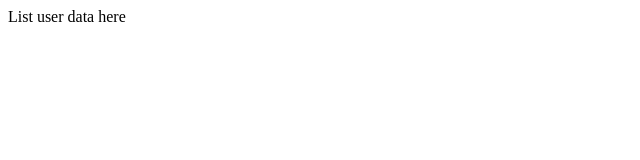
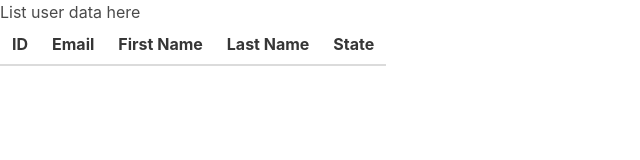
Before and after one commit to quentinikeno/Springboard-SEC-Unit-49.3-Yodlr-Challenge, a website: page public/admin.html in a window 1280 px wide. Shown: the whole page, without its empty margins (0-640 px from the left). Drawn offline with nearby package versions, Linux system fonts and the light colour scheme.

Commit message:
Create table to display data.

```diff
--- a/public/admin.html
+++ b/public/admin.html
@@ -2,11 +2,28 @@
 <html>
 	<head>
 		<meta charset="utf-8" />
+		<link
+			rel="stylesheet"
+			href="https://cdn.jsdelivr.net/npm/bulma@0.9.4/css/bulma.min.css"
+		/>
 		<title>Yodlr Admin Page</title>
 	</head>
 	<body>
 		List user data here
+		<table class="table">
+			<thead>
+				<tr>
+					<th>ID</th>
+					<th>Email</th>
+					<th>First Name</th>
+					<th>Last Name</th>
+					<th>State</th>
+				</tr>
+			</thead>
+			<tbody id="data"></tbody>
+		</table>
 		<script src="https://cdn.jsdelivr.net/npm/jquery@3.6.1/dist/jquery.min.js"></script>
 		<script src="https://cdn.jsdelivr.net/npm/axios/dist/axios.min.js"></script>
+		<script src="./js/admin.js"></script>
 	</body>
 </html>
```
